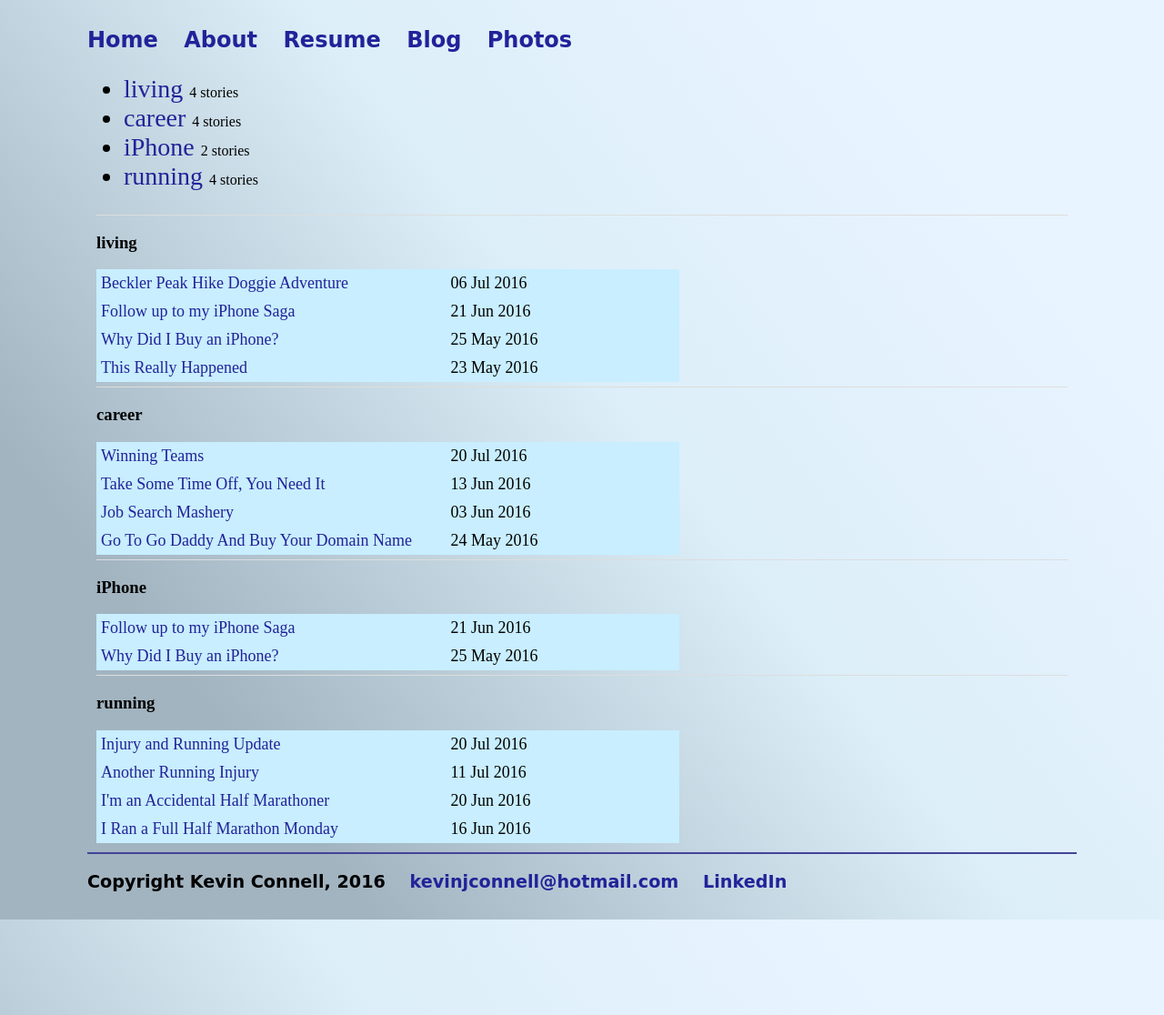
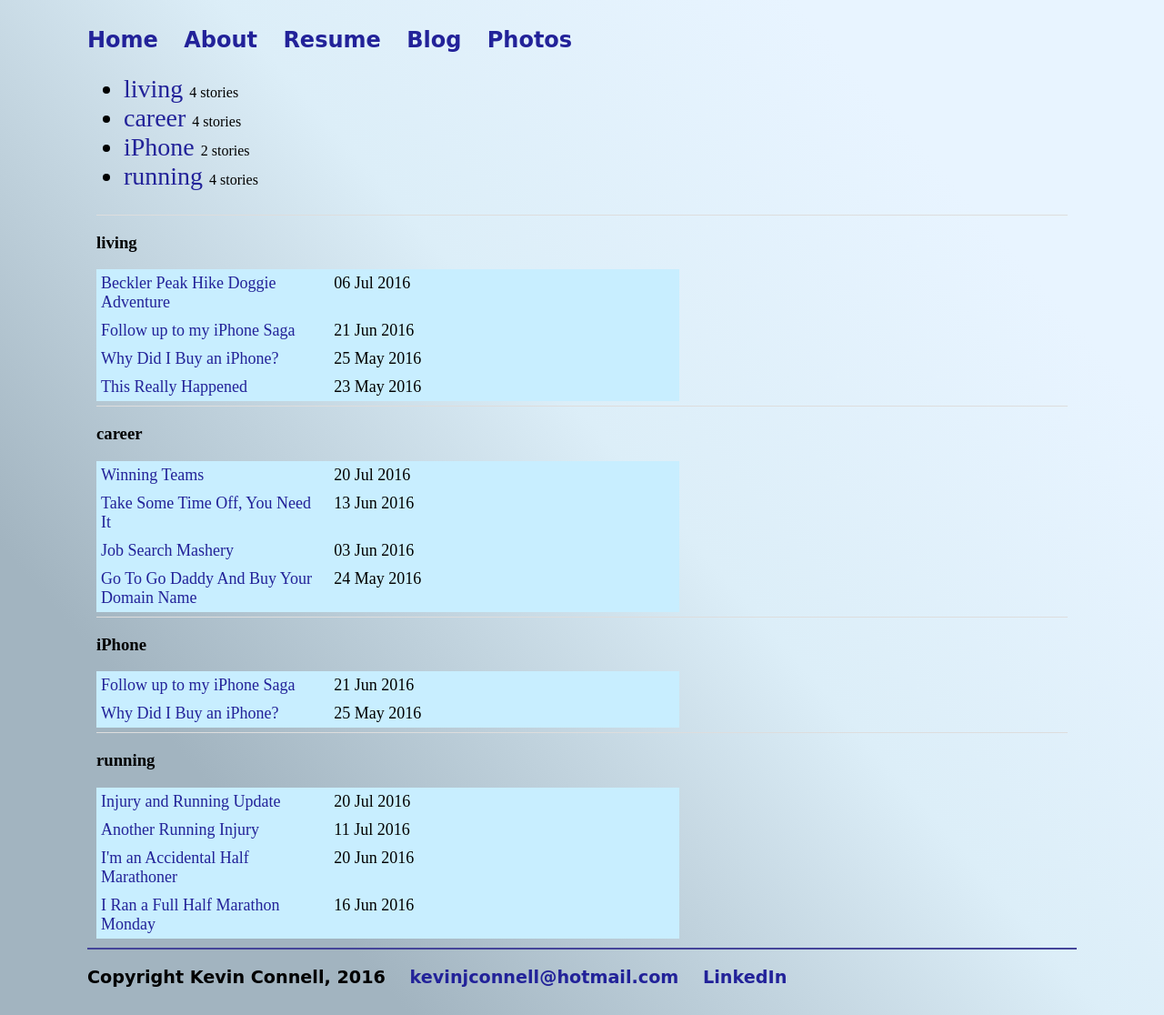
Before and after one commit to mo4dawg/mo4dawg.github.io, a Jekyll site: the page built from tags.html, in a window 1280 px wide. Shown: the whole page at 91% size. Built offline with Jekyll 4.4.1, drawn with Linux system fonts in a browser that asks for light colours.

Commit message:
Update tags.html

```diff
--- a/tags.html
+++ b/tags.html
@@ -24,7 +24,7 @@
       {% for post in site.tags[tag_name] %}
         <tr valign=top>
         <article class="archive-item">
-            <td background-color:"DCEEF8" style="width:60%"><font size = "4"><a href="{{ root_url }}{{ post.url }}">{{post.title}}</a></font></td>
+            <td background-color:"DCEEF8" style="width:40%"><font size = "4"><a href="{{ root_url }}{{ post.url }}">{{post.title}}</a></font></td>
             <td background-color:"DCEEF8"><font size = "4">{{post.date|date_to_string }}</font></td>
          </article>
         </tr>
```
